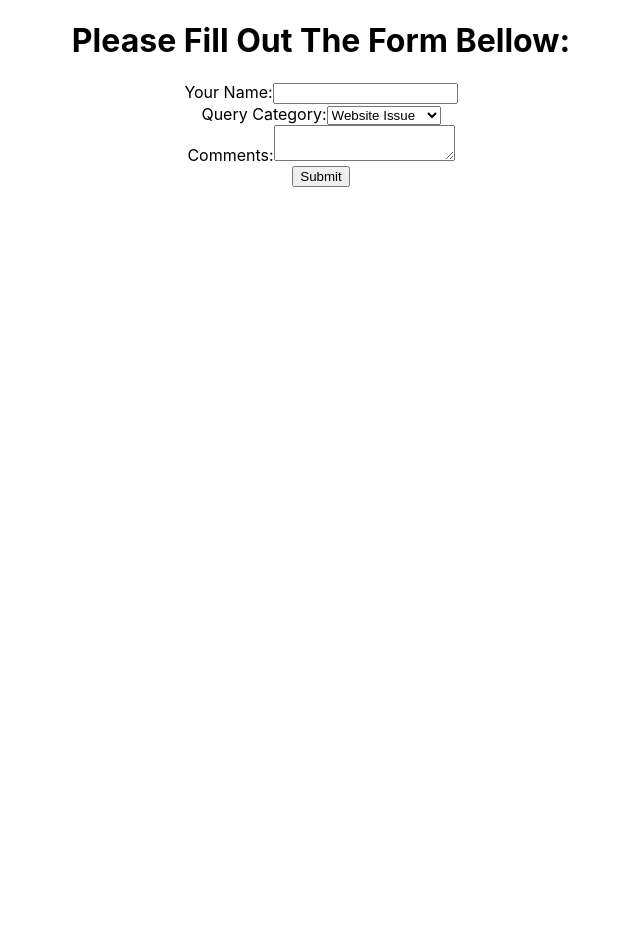
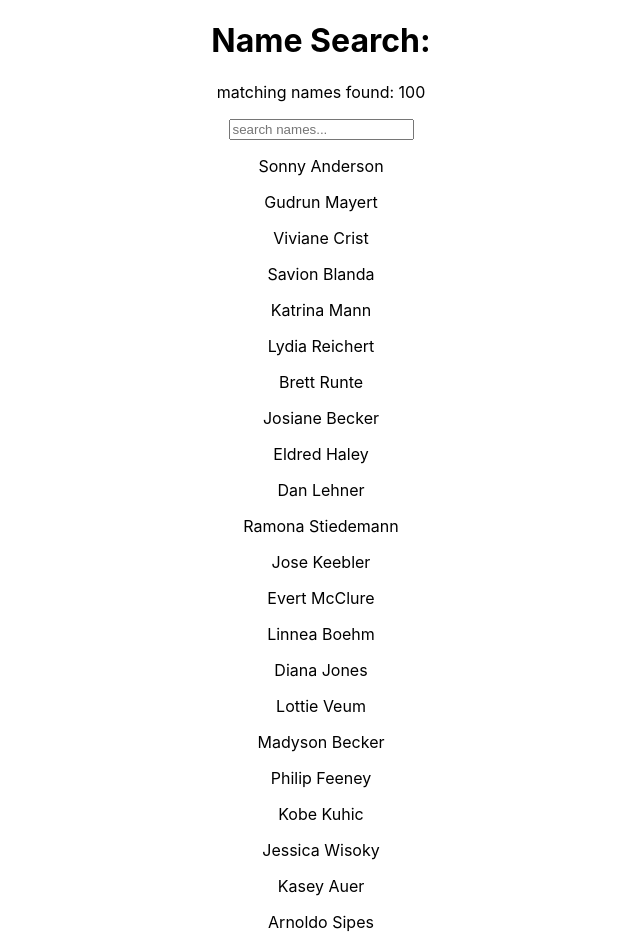
Before and after one commit to Madebybrown/Git-Pod-React, a React (Create React App) app in the folder my-app/: page / in a window 1280 px wide. Shown: the top 949 px of the page, without its empty margins (319-959 px from the left). Before the commit the page ends 800 px from the top, so only its background shows below. Built offline with nearby package versions, Linux system fonts and the light colour scheme.

Commit message:
Filter names

```diff
--- a/my-app/src/App.js
+++ b/my-app/src/App.js
@@ -10,11 +10,13 @@
 import LifeCyclesCWU from './components/LifeCyclesCWU';
 import ControlledForm from './components/ControlledForm';
 import UncontrolledForm from './components/UncontrolledForm';
+import SearchBar from './components/SearchBar';
 
 function App() {
   return (
     <div className="App">
-      <UncontrolledForm />
+      <SearchBar />
+      {/* <UncontrolledForm /> */}
       {/* <ControlledForm /> */}
       {/* <LifeCyclesCWU /> */}
       {/* <LifeCyclesCDU /> */}
--- /dev/null
+++ b/my-app/src/components/Names.js
@@ -0,0 +1,103 @@
+const importedNames = [
+    "Sonny Anderson",
+    "Gudrun Mayert",
+    "Viviane Crist",
+    "Savion Blanda",
+    "Katrina Mann",
+    "Lydia Reichert",
+    "Brett Runte",
+    "Josiane Becker",
+    "Eldred Haley",
+    "Dan Lehner",
+    "Ramona Stiedemann",
+    "Jose Keebler",
+    "Evert McClure",
+    "Linnea Boehm",
+    "Diana Jones",
+    "Lottie Veum",
+    "Madyson Becker",
+    "Philip Feeney",
+    "Kobe Kuhic",
+    "Jessica Wisoky",
+    "Kasey Auer",
+    "Arnoldo Sipes",
+    "Madisen Davis",
+    "Alex Swaniawski",
+    "Helene Jenkins",
+    "Leone Olson",
+    "Ola Lockman",
+    "Kaylie Mueller",
+    "Kitty Steuber",
+    "Ralph Mosciski",
+    "Zane Bradtke",
+    "Syble Torp",
+    "Luella Weimann",
+    "Rigoberto Dicki",
+    "Andre Gusikowski",
+    "Moshe Torphy",
+    "Rhoda Rosenbaum",
+    "Libby Spinka",
+    "Maeve Zieme",
+    "Sydney Gleichner",
+    "Jimmy Blick",
+    "Tara Casper",
+    "Cayla Upton",
+    "Keith Wyman",
+    "Derick Emmerich",
+    "Nia Waelchi",
+    "Armani Nienow",
+    "Keyon DuBuque",
+    "Keeley Doyle",
+    "Kristoffer Monahan",
+    "Brendon Orn",
+    "Brandy Romaguera",
+    "Lyda Hane",
+    "Lisandro Bauch",
+    "Oma Hirthe",
+    "Caleb Dicki",
+    "Sydney O'Kon",
+    "Missouri Greenholt",
+    "Kylie Green",
+    "Kiel Erdman",
+    "Anahi Balistreri",
+    "Rico Rippin",
+    "Ramiro Dach",
+    "Princess Bosco",
+    "Pink Stoltenberg",
+    "Adan Rau",
+    "Dessie Heller",
+    "Nyah Zulauf",
+    "Makayla Fisher",
+    "Neoma Stanton",
+    "Ebba Dooley",
+    "Rachel Denesik",
+    "Drew Crist",
+    "Wava Will",
+    "Loraine Macejkovic",
+    "Americo Mann",
+    "Jules Konopelski",
+    "Gloria Ankunding",
+    "Austin Wilderman",
+    "Sage Veum",
+    "Dorris Friesen",
+    "Wellington Klein",
+    "Asa Quitzon",
+    "Misty Schumm",
+    "Muhammad Bayer",
+    "Dante Ondricka",
+    "Lurline Kuvalis",
+    "Conner Herzog",
+    "Shanie Franecki",
+    "Lois Bednar",
+    "Carey Predovic",
+    "Adelbert Heidenreich",
+    "Romaine Jacobs",
+    "Jake Schuppe",
+    "Meta Parisian",
+    "Dillon Feest",
+    "Amanda O'Keefe",
+    "Kaitlyn O'Keefe",
+    "Earnest Jenkins",
+    "Reymundo Gleason"
+]
+export default importedNames
--- /dev/null
+++ b/my-app/src/components/SearchBar.js
@@ -0,0 +1,45 @@
+import React, { Component } from 'react';
+import importedNames from './Names';
+
+export class SearchBar extends Component {
+  constructor(props) {
+    super(props);
+
+    this.state = {
+       names: importedNames,
+    };
+  }
+
+  handleChange = (event) => {
+    const inputText = event.target.value.toLowerCase();
+    const filteredNames = importedNames.filter((name) => (
+      name.toLowerCase().includes(inputText)
+    ));
+
+    // Update the state with the filtered names
+    this.setState({ names: filteredNames });
+  };
+
+  render() {
+    return (
+      <div>
+        <h1>Name Search:</h1>
+        <p>matching names found: {this.state.names.length}</p>
+        <form>
+          <input
+            type="text"
+            placeholder="search names..."
+            onChange={(event) => this.handleChange(event)}
+          />
+        </form>
+        <div style={{margin: 'auto'}}>
+          {this.state.names.map((name) => (
+            <p key={name}>{name}</p>
+          ))}
+        </div>
+      </div>
+    );
+  }
+}
+
+export default SearchBar;
```
